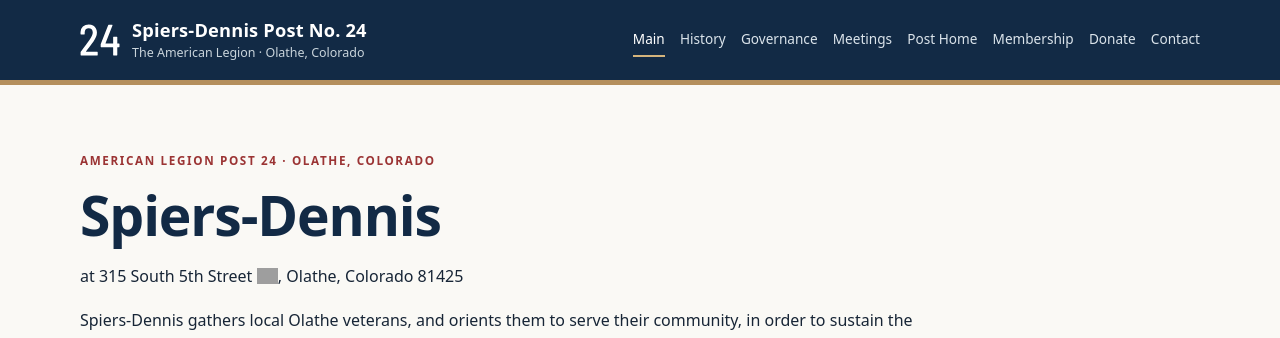
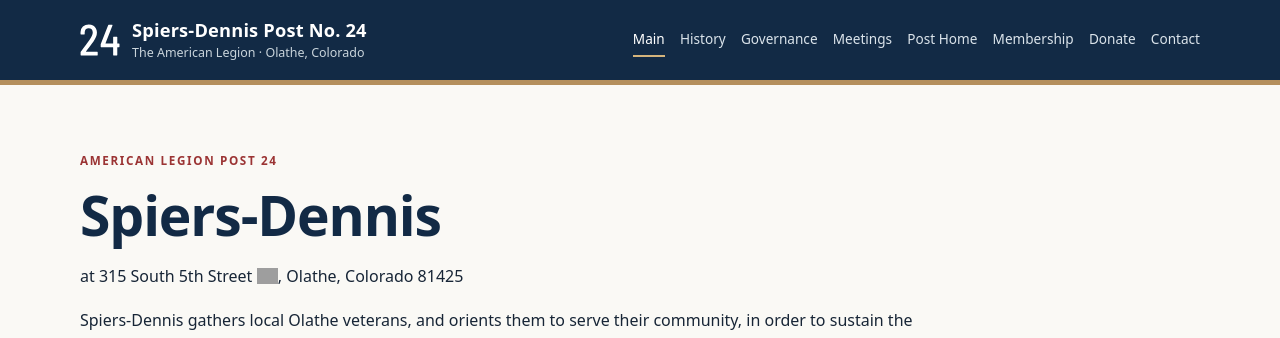
Before and after one commit to SPIERS-DENNIS-POST/spiers-dennis-post.github.io, a Jekyll site: the page built from index.md, in a window 1280 px wide. Shown: the top 338 px of the page. Built offline with Jekyll 4.4.1, drawn with Linux system fonts in a browser that asks for light colours; grey boxes are pictures that could not be loaded.

Commit message:
Remove location from homepage red preheader

```diff
--- a/index.md
+++ b/index.md
@@ -4,7 +4,7 @@
 permalink: /
 ---
 <section class="hero">
-<p class="eyebrow">American Legion Post 24 · Olathe, Colorado</p>
+<p class="eyebrow">American Legion Post 24</p>
 <h1>Spiers-Dennis</h1>
 <p>at 315 South 5th Street&nbsp;<a href="https://commons.wikimedia.org/wiki/File:Colorado_348_wide.svg" aria-label="Colorado State Highway 348 shield, public-domain SVG on Wikimedia Commons"><img src="https://upload.wikimedia.org/wikipedia/commons/8/8a/Colorado_348_wide.svg" alt="Colorado Highway 348" width="20" height="16" style="height:1em;width:auto;vertical-align:-.12em"></a>, Olathe, Colorado 81425</p>
 <p>Spiers-Dennis gathers local Olathe veterans, and orients them to serve their community, in order to sustain the project of our nation in one small corner.</p>
```
